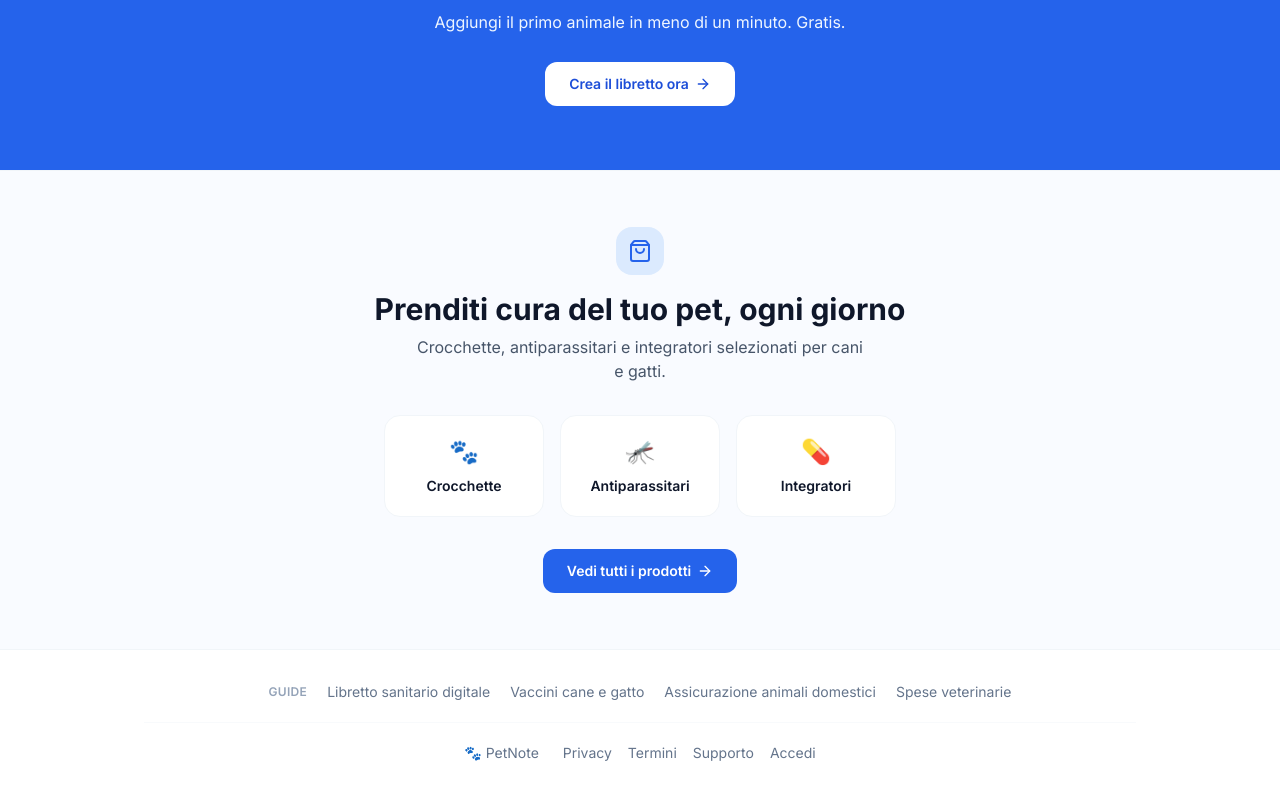
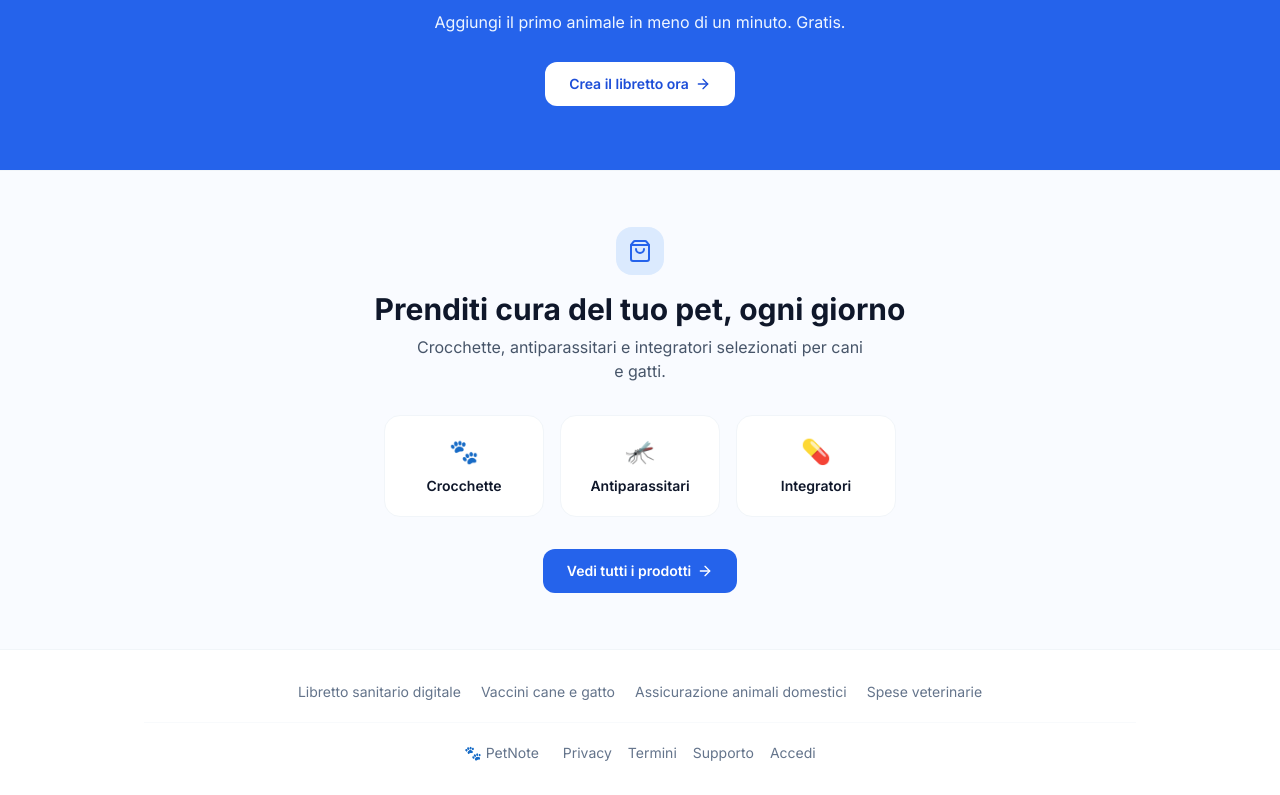
Before and after one commit to lucaiolienrico/PetNote, a React (Vite) app: page / in a window 1280 px wide. Shown: the part 3950-4745 px from the top of the page. Built offline with nearby package versions, Linux system fonts and the light colour scheme; no server answers.

Commit message:
fix(landing): rimuovi label 'Guide' non cliccabile dal footer
Lo span era visivamente simile a un link ma non cliccabile — UX fuorviante.
Restano solo i 4 link alle guide (tutti href reali).

```diff
--- a/src/pages/marketing/LandingPage.tsx
+++ b/src/pages/marketing/LandingPage.tsx
@@ -523,7 +523,6 @@ export function LandingPage() {
               il punto d'ingresso a più alta link-authority del sito, altrimenti
               queste pillar page restano isole non raggiungibili dalla homepage. */}
           <div className="flex flex-wrap items-center justify-center gap-x-5 gap-y-2 pb-5 mb-5 border-b border-slate-50">
-            <span className="text-slate-400 text-xs font-semibold uppercase tracking-wide">Guide</span>
             <Link to="/guide/libretto-sanitario-digitale-cane-gatto" className="hover:text-slate-600 transition-colors">Libretto sanitario digitale</Link>
             <Link to="/guide/vaccini-cane-gatto" className="hover:text-slate-600 transition-colors">Vaccini cane e gatto</Link>
             <Link to="/guide/assicurazione-animali-domestici" className="hover:text-slate-600 transition-colors">Assicurazione animali domestici</Link>
```
